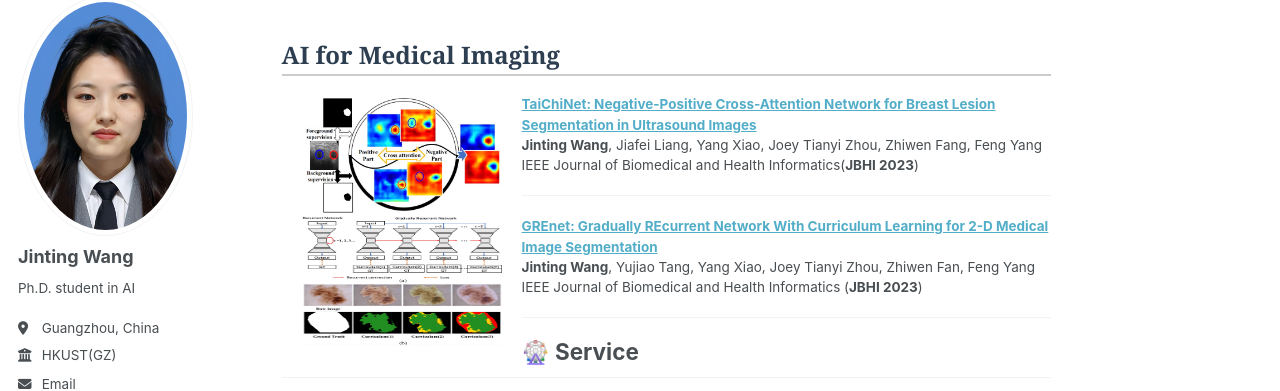
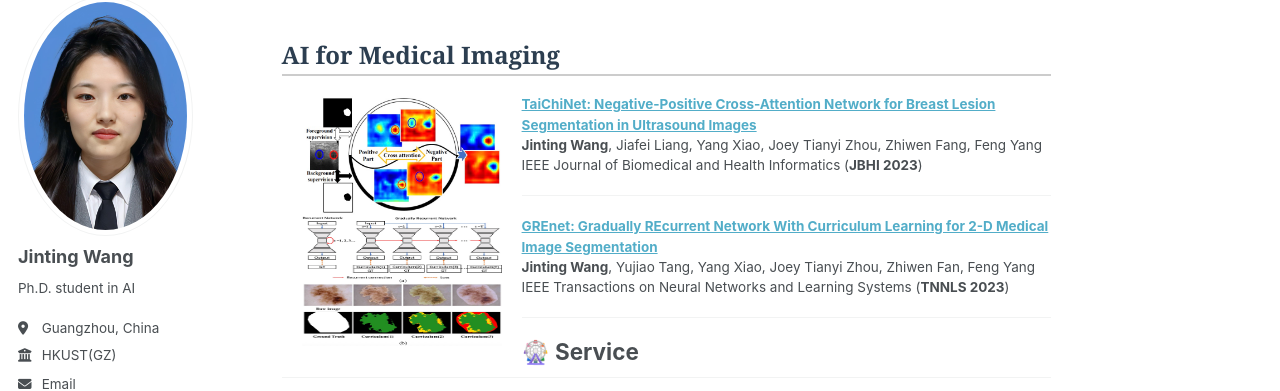
Before and after one commit to beria-moon/Beria.github.io, a Jekyll site: the page built from _pages/about.md, in a window 1280 px wide and 900 px high, scrolled down 1115 px. Shown: the part 103-494 px from the top of the window. Built offline with Jekyll 4.4.1, drawn with Linux system fonts in a browser that asks for light colours; some web fonts are replaced.

Commit message:
Update about.md

```diff
--- a/_pages/about.md
+++ b/_pages/about.md
@@ -78,7 +78,7 @@ hspace="20" wspace="20" src="images/TaiChiNet.jpg">
 TaiChiNet: Negative-Positive Cross-Attention Network for Breast Lesion Segmentation in Ultrasound Images
 </strong></a></dd>
 <dd><strong>Jinting Wang</strong>, Jiafei Liang, Yang Xiao, Joey Tianyi Zhou, Zhiwen Fang, Feng Yang</dd>
-<dd>  <strong class="First"></strong> IEEE Journal of Biomedical and Health Informatics(<strong>JBHI 2023</strong>)</dd>
+<dd>  <strong class="First"></strong> IEEE Journal of Biomedical and Health Informatics (<strong>JBHI 2023</strong>)</dd>
 </dl>
 <hr style="margin-top: 20px; margin-bottom: 20px;">
 
@@ -92,7 +92,7 @@ TaiChiNet: Negative-Positive Cross-Attention Network for Breast Lesion Segmentat
     </a>
   </dd>
   <dd><strong>Jinting Wang</strong>, Yujiao Tang, Yang Xiao, Joey Tianyi Zhou, Zhiwen Fan, Feng Yang</dd>
-  <dd><strong class="First"></strong> IEEE Journal of Biomedical and Health Informatics (<strong>JBHI 2023</strong>)</dd>
+  <dd><strong class="First"></strong> IEEE Transactions on Neural Networks and Learning Systems (<strong>TNNLS 2023</strong>)</dd>
 </dl>
 
 <hr style="margin-top: 20px; margin-bottom: 20px;">
```
